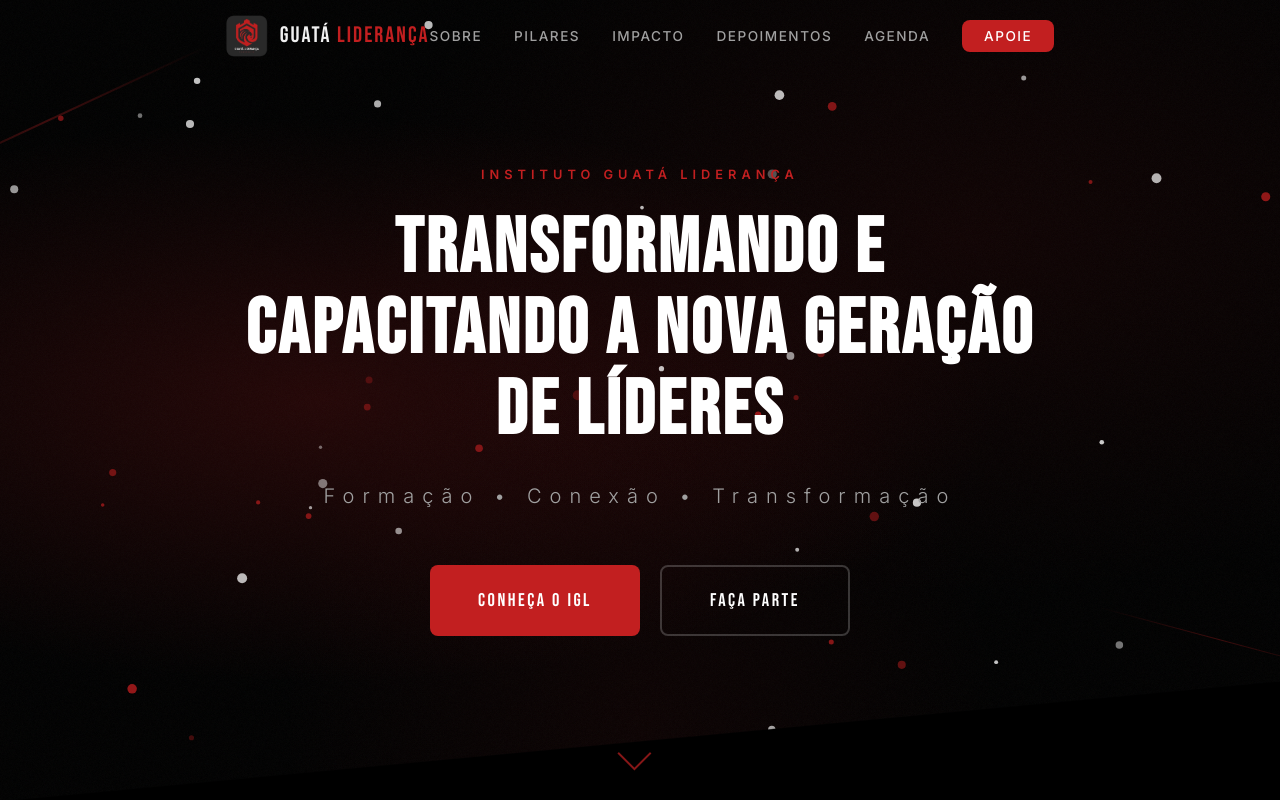
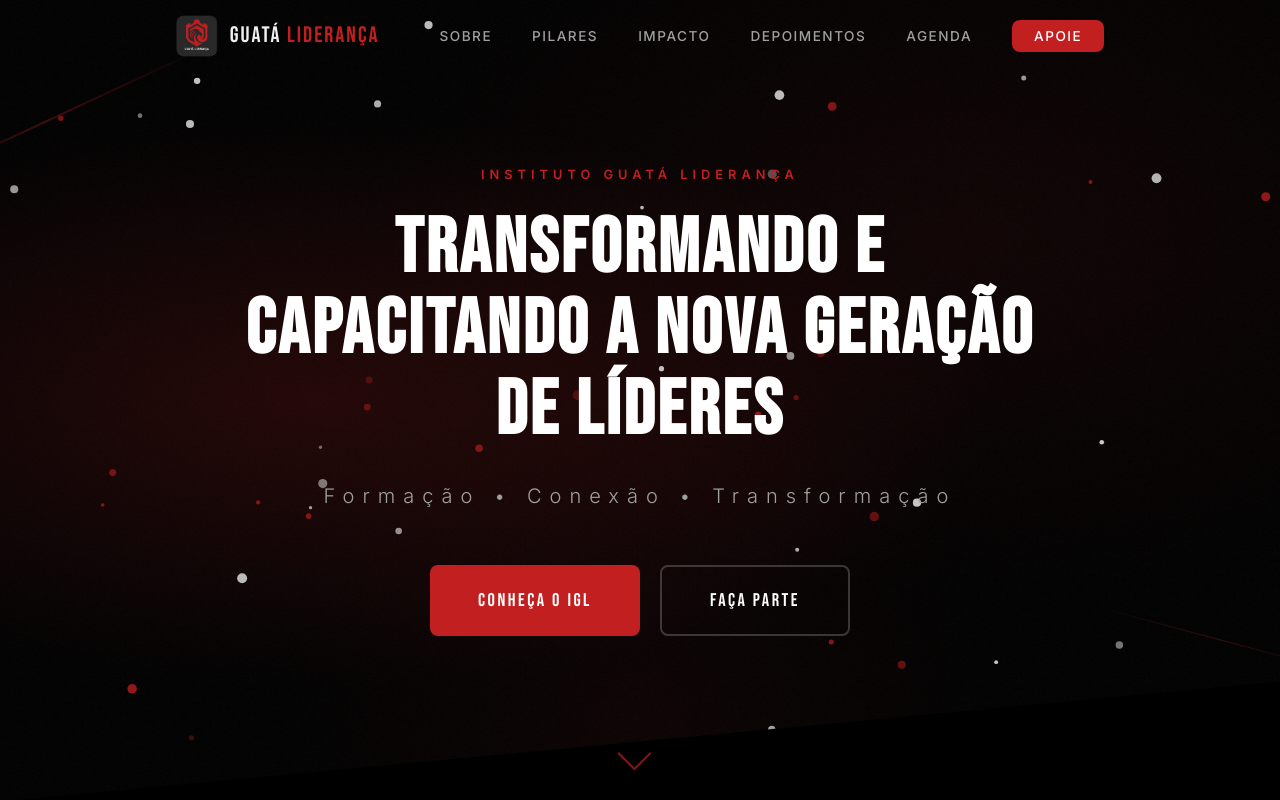
Before and after one commit to nogueiraskidib/Instituto-Guata-Lideranca, a plain HTML site: page index.html in a window 1280 px wide. Shown: the top 800 px of the page. Drawn offline with Linux system fonts and the light colour scheme.

Commit message:
UI/UX: Increase navbar spacing and gap

```diff
--- a/styles.css
+++ b/styles.css
@@ -90,11 +90,12 @@
 .nav-container {
   max-width: var(--max-w);
   margin: 0 auto;
-  padding: 0 24px;
+  padding: 0 40px;
   height: 100%;
   display: flex;
   align-items: center;
-  justify-content: space-between
+  justify-content: space-between;
+  gap: 60px;
 }
 
 .nav-logo {
@@ -102,7 +103,8 @@
   align-items: center;
   gap: 12px;
   cursor: pointer;
-  z-index: 51
+  z-index: 51;
+  flex-shrink: 0;
 }
 
 .logo-img {
@@ -126,7 +128,8 @@
 .nav-links {
   display: flex;
   align-items: center;
-  gap: 32px
+  gap: 40px;
+  flex-shrink: 0;
 }
 
 .nav-links a {
```
